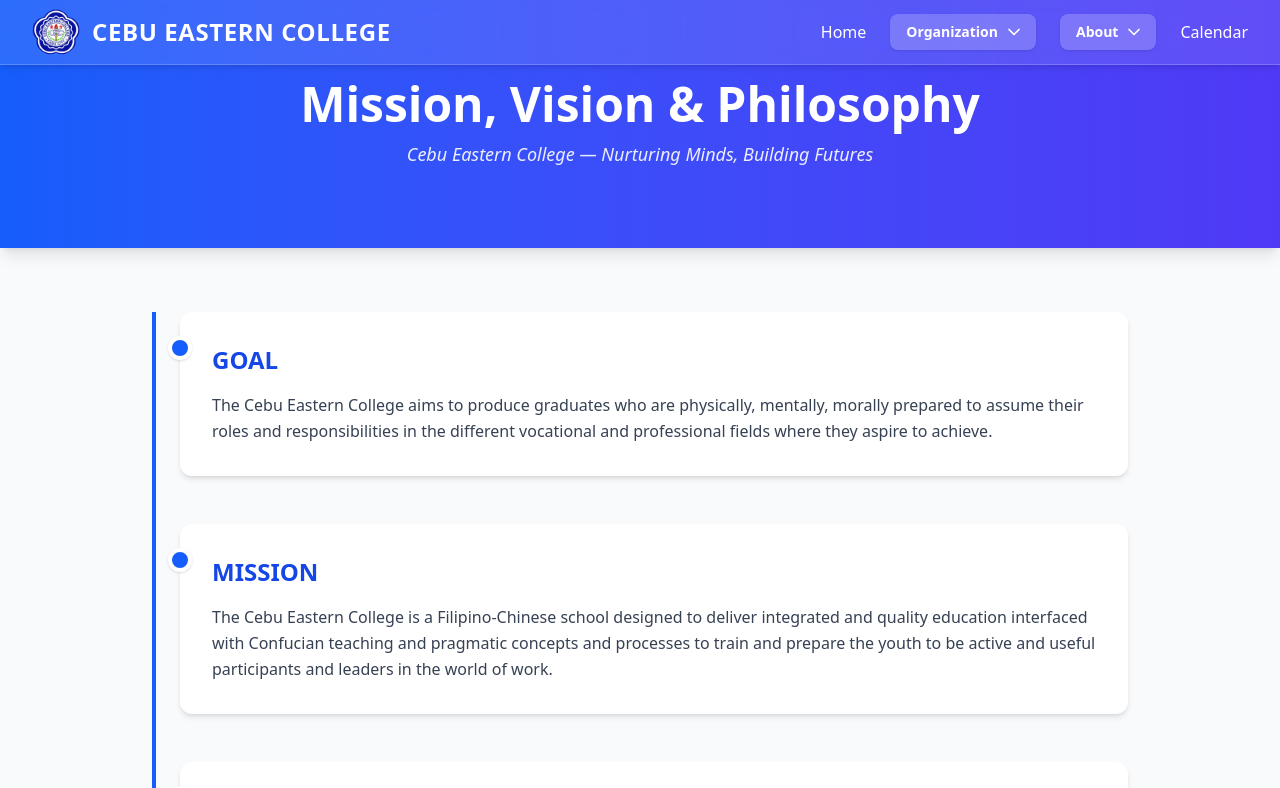
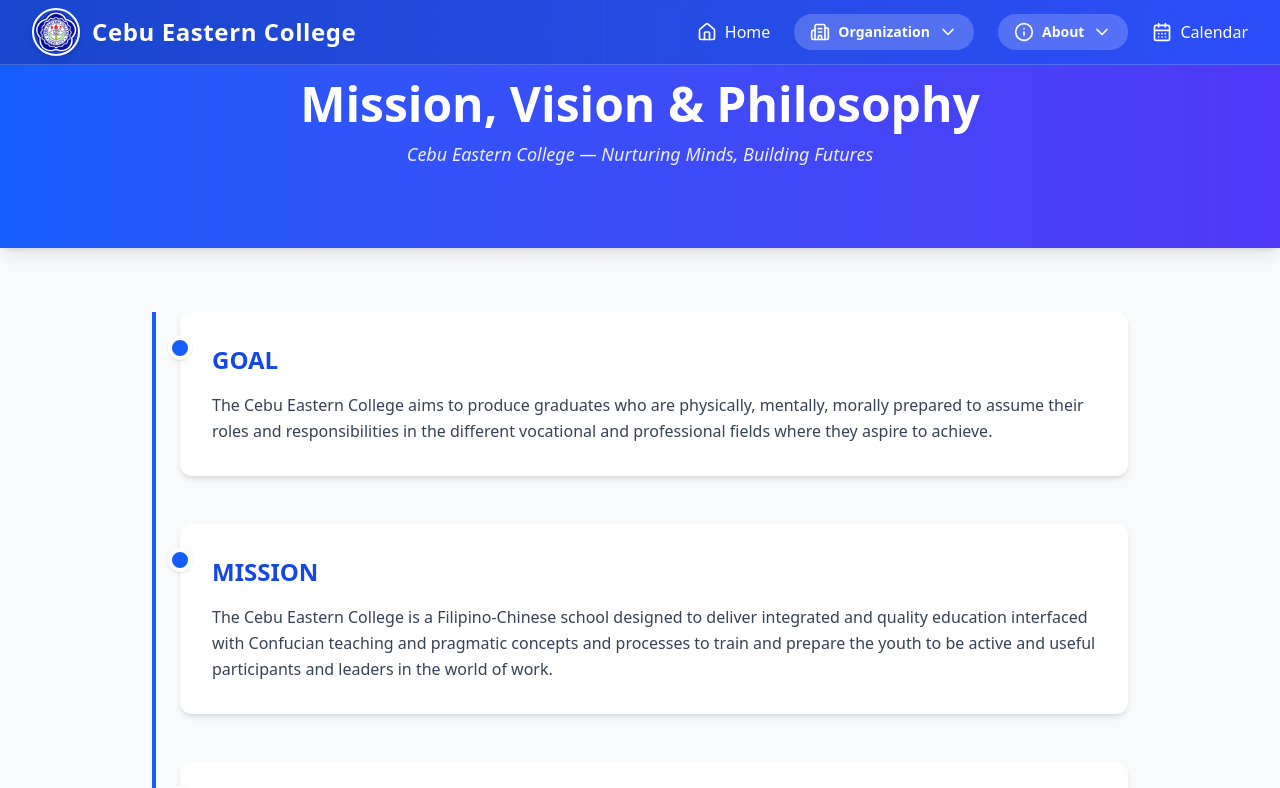
Before and after one commit to hr7628833-lab/CEC-EASTERN-COLLEGE, a React (Vite) app: page /mission in a window 1280 px wide. Shown: the top 788 px of the page. Built offline with nearby package versions, Linux system fonts and the light colour scheme.

Commit message:
06/10/2025

```diff
--- a/src/Pages/HistoryPage.jsx
+++ b/src/Pages/HistoryPage.jsx
@@ -37,7 +37,7 @@
         </section>
       </main>
 
-      <Footer />
+
     </div>
   );
 }
--- a/src/components/navbar.jsx
+++ b/src/components/navbar.jsx
@@ -1,9 +1,8 @@
 import { useState, useEffect, useRef } from "react";
-import { Link, useLocation } from "react-router-dom";
-import { ChevronDown } from "lucide-react";
+import { Link, useLocation, useNavigate } from "react-router-dom";
+import { ChevronDown, CalendarDays, Building2, Info, Home, Menu, X } from "lucide-react";
 import logo from "../assets/cec.jpg";
 import EventCalendar from "./EventCalendar";
-
 
 function Navbar({ newsData, newsDetailOpen, calendarOpen, setCalendarOpen }) {
   const [isOpen, setIsOpen] = useState(false);
@@ -17,24 +16,24 @@
   const calendarButtonRef = useRef(null);
   const aboutRef = useRef(null);
   const orgRef = useRef(null);
+  const location = useLocation();
+  const navigate = useNavigate();
 
-  const location = useLocation();
-
-  // Scroll detection
+  // Hide navbar on scroll
   useEffect(() => {
     const handleScroll = () => {
       if (newsDetailOpen) {
         setShowNavbar(true);
         return;
       }
-      if (window.scrollY > lastScrollY && window.scrollY > 50) {
-        setShowNavbar(false);
-      } else {
-        setShowNavbar(true);
-      }
+
+      if (window.scrollY > lastScrollY && window.scrollY > 50) setShowNavbar(false);
+      else setShowNavbar(true);
+
       setLastScrollY(window.scrollY);
       setScrolled(window.scrollY > 50);
     };
+
     window.addEventListener("scroll", handleScroll);
     return () => window.removeEventListener("scroll", handleScroll);
   }, [lastScrollY, newsDetailOpen]);
@@ -46,9 +45,13 @@
   useEffect(() => {
     setShowNavbar(true);
     setLastScrollY(window.scrollY);
-  }, [location.pathname]);
+    setOrgDropdown(false);
+    setAboutOpen(false);
+    setCalendarOpen(false);
+    setIsOpen(false);
+  }, [location.pathname, setCalendarOpen]);
 
-  // Close dropdowns when clicking outside
+  // Outside click
   useEffect(() => {
     const handleClickOutside = (event) => {
       if (
@@ -56,136 +59,98 @@
         calendarButtonRef.current &&
         !calendarRef.current.contains(event.target) &&
         !calendarButtonRef.current.contains(event.target)
-      ) {
-        setCalendarOpen(false);
-      }
+      ) setCalendarOpen(false);
 
-      if (aboutRef.current && !aboutRef.current.contains(event.target))
-        setAboutOpen(false);
-      if (orgRef.current && !orgRef.current.contains(event.target))
-        setOrgDropdown(false);
+      if (aboutRef.current && !aboutRef.current.contains(event.target)) setAboutOpen(false);
+      if (orgRef.current && !orgRef.current.contains(event.target)) setOrgDropdown(false);
     };
+
     document.addEventListener("mousedown", handleClickOutside);
     return () => document.removeEventListener("mousedown", handleClickOutside);
   }, [setCalendarOpen]);
 
+  const go = (path) => {
+    setIsOpen(false);
+    setAboutOpen(false);
+    setOrgDropdown(false);
+    navigate(path);
+  };
+
   return (
-    <nav
-      className={`fixed top-0 left-0 w-full z-50 transition-all duration-500 backdrop-blur-md shadow-md ${
-        showNavbar ? "translate-y-0" : "-translate-y-full"
-      } ${scrolled ? "bg-white/90 border-b border-gray-200" : "bg-white/10 border-b border-white/20"}`}
-    >
+    <nav className={`fixed top-0 left-0 w-full z-50 transition-all duration-500 backdrop-blur-lg border-b ${showNavbar ? "translate-y-0" : "-translate-y-full"} ${scrolled ? "bg-white/90 border-gray-200 shadow-md" : "bg-gradient-to-r from-blue-800/70 to-blue-600/60 border-white/20"}`}>
       <div className="max-w-7xl mx-auto px-4 sm:px-6 lg:px-8">
         <div className="flex justify-between items-center h-16">
           {/* Logo */}
-          <div className="flex items-center space-x-3">
-            <img src={logo} alt="CEC Logo" className="h-12 w-12 object-cover rounded-full" />
-            <span
-              className={`text-2xl font-bold tracking-wide transition ${
-                scrolled ? "text-gray-800 hover:text-blue-600" : "text-white hover:text-blue-200"
-              }`}
-            >
-              CEBU EASTERN COLLEGE
+          <div className="flex items-center gap-3">
+            <img src={logo} alt="CEC Logo" className="h-12 w-12 rounded-full shadow-md border-2 border-white" />
+            <span className={`text-lg sm:text-2xl font-extrabold tracking-wide ${scrolled ? "text-gray-800" : "text-white"}`}>
+              Cebu Eastern College
             </span>
           </div>
 
           {/* Desktop Menu */}
-          <div className="hidden md:flex space-x-6 items-center relative">
+          <div className="hidden md:flex items-center space-x-6 relative">
+
             {(location.pathname === "/history" || location.pathname === "/mission") && (
-              <Link
-                to="/"
-                className={`font-medium transition ${
-                  scrolled ? "text-gray-800 hover:text-blue-600" : "text-white hover:text-blue-200"
-                }`}
-              >
+              <Link to="/" className={`flex items-center gap-2 font-medium transition ${scrolled ? "text-gray-700 hover:text-blue-700" : "text-white hover:text-blue-200"}`}>
+                <Home className="h-5 w-5" />
                 Home
               </Link>
             )}
 
-            {/* Organization Dropdown */}
+            {/* Organization - Desktop */}
             <div ref={orgRef} className="relative">
               <button
-                onClick={() => setOrgDropdown(!orgDropdown)}
-                className={`inline-flex items-center gap-x-1.5 rounded-lg px-4 py-2 text-sm font-semibold shadow-sm transition ${
-                  scrolled
-                    ? "bg-gray-100 text-gray-800 hover:bg-gray-200 hover:text-blue-600"
-                    : "bg-white/20 text-white hover:bg-white/30"
-                }`}
+                type="button"
+                onClick={() => setOrgDropdown((s) => !s)}
+                className={`flex items-center gap-2 rounded-full px-4 py-2 text-sm font-semibold transition-all ${scrolled ? "bg-gray-100 text-gray-800 hover:bg-gray-200" : "bg-white/20 text-white hover:bg-white/30"}`}
               >
+                <Building2 className="h-5 w-5" />
                 Organization
-                <ChevronDown
-                  className={`-mr-1 h-5 w-5 transition-transform duration-300 ${
-                    orgDropdown ? "rotate-180" : ""
-                  } ${scrolled ? "text-gray-800" : "text-white"}`}
-                />
+                <ChevronDown className={`h-5 w-5 transition-transform ${orgDropdown ? "rotate-180" : ""}`} />
               </button>
               {orgDropdown && (
-                <div className="absolute left-0 top-full mt-2 w-56 bg-white rounded-xl shadow-lg border border-gray-200 z-50">
+                <div className="absolute left-0 top-full mt-3 w-56 bg-white rounded-xl shadow-lg border border-gray-200 animate-fadeIn z-50">
                   {["Org Sub 1", "Org Sub 2", "Org Sub 3"].map((org) => (
-                    <a
-                      key={org}
-                      href="#"
-                      className="block px-5 py-2 text-gray-700 font-medium hover:bg-blue-50 hover:text-blue-700 rounded-lg transition transform hover:scale-105"
-                    >
-                      {org}
-                    </a>
+                    <a key={org} href="#" className="block px-5 py-2 text-gray-700 font-medium hover:bg-blue-50 hover:text-blue-700 rounded-lg transition">{org}</a>
                   ))}
                 </div>
               )}
             </div>
 
-            {/* About Dropdown */}
+            {/* About - Desktop */}
             <div ref={aboutRef} className="relative">
               <button
-                onClick={() => setAboutOpen(!aboutOpen)}
-                className={`inline-flex items-center gap-x-1.5 rounded-lg px-4 py-2 text-sm font-semibold shadow-sm transition ${
-                  scrolled
-                    ? "bg-gray-100 text-gray-800 hover:bg-gray-200 hover:text-blue-600"
-                    : "bg-white/20 text-white hover:bg-white/30"
-                }`}
+                type="button"
+                onClick={() => setAboutOpen((s) => !s)}
+                className={`flex items-center gap-2 rounded-full px-4 py-2 text-sm font-semibold transition-all ${scrolled ? "bg-gray-100 text-gray-800 hover:bg-gray-200" : "bg-white/20 text-white hover:bg-white/30"}`}
               >
+                <Info className="h-5 w-5" />
                 About
-                <ChevronDown
-                  className={`-mr-1 h-5 w-5 transition-transform duration-300 ${
-                    aboutOpen ? "rotate-180" : ""
-                  } ${scrolled ? "text-gray-800" : "text-white"}`}
-                />
+                <ChevronDown className={`h-5 w-5 transition-transform ${aboutOpen ? "rotate-180" : ""}`} />
               </button>
               {aboutOpen && (
-                <div className="absolute left-0 top-full mt-2 w-64 bg-white rounded-xl shadow-lg border border-gray-200 z-50">
-                  <Link
-                    to="/history"
-                    className="block px-5 py-2 text-gray-700 font-medium hover:bg-blue-50 hover:text-blue-700 rounded-lg transition transform hover:scale-105"
-                  >
-                    History of Cebu Eastern College
-                  </Link>
-                  <Link
-                    to="/mission"
-                    className="block px-5 py-2 text-gray-700 font-medium hover:bg-blue-50 hover:text-blue-700 rounded-lg transition transform hover:scale-105 mt-1"
-                  >
-                    Mission and Vision
-                  </Link>
+                <div className="absolute left-0 top-full mt-3 w-64 bg-white rounded-xl shadow-lg border border-gray-200 animate-fadeIn z-50">
+                  <button onClick={() => go("/history")} className="block px-5 py-2 text-gray-700 font-medium hover:bg-blue-50 hover:text-blue-700 rounded-lg transition">History of Cebu Eastern College</button>
+                  <button onClick={() => go("/mission")} className="block px-5 py-2 text-gray-700 font-medium hover:bg-blue-50 hover:text-blue-700 rounded-lg transition">Mission and Vision</button>
                 </div>
               )}
             </div>
 
-            {/* Calendar Dropdown */}
+            {/* Calendar - Desktop */}
             <div className="relative">
               <button
                 ref={calendarButtonRef}
-                onClick={() => setCalendarOpen((prev) => !prev)}
-                className={`font-medium transition ${
-                  scrolled ? "text-gray-800 hover:text-blue-600" : "text-white hover:text-blue-200"
-                }`}
+                type="button"
+                onClick={(e) => { e.stopPropagation(); setCalendarOpen((p) => !p); }}
+                className={`flex items-center gap-2 font-medium transition ${scrolled ? "text-gray-700 hover:text-blue-700" : "text-white hover:text-blue-200"}`}
               >
+                <CalendarDays className="h-5 w-5" />
                 Calendar
               </button>
               {calendarOpen && (
-                <div
-                  ref={calendarRef}
-                  className="absolute left-1/2 top-full -translate-x-1/2 mt-2 w-[360px] max-w-[90vw] z-50"
-                >
-                  <EventCalendar newsEventsData={newsData} onClose={() => setCalendarOpen(false)} />
+                <div ref={calendarRef} className="absolute left-1/2 top-full -translate-x-1/2 mt-2 w-[360px] max-w-[90vw] z-50">
+                  <EventCalendar newsEventsData={newsData} ref={calendarRef} />
                 </div>
               )}
             </div>
@@ -193,71 +158,60 @@
 
           {/* Mobile Menu Button */}
           <div className="md:hidden">
-            <button
-              onClick={() => setIsOpen(!isOpen)}
-              className={`focus:outline-none transition ${
-                scrolled ? "text-gray-800 hover:text-blue-600" : "text-white hover:text-gray-200"
-              }`}
-            >
-              {isOpen ? <span className="text-3xl">&times;</span> : <span className="text-3xl">&#9776;</span>}
+            <button type="button" onClick={() => setIsOpen((s) => !s)} className={`transition text-3xl ${scrolled ? "text-gray-800 hover:text-blue-700" : "text-white hover:text-gray-200"}`}>
+              {isOpen ? <X size={28} /> : <Menu size={28} />}
             </button>
           </div>
         </div>
       </div>
 
       {/* Mobile Menu */}
-      {isOpen && (
-        <div className="md:hidden bg-white/90 backdrop-blur-md shadow-xl rounded-b-xl overflow-visible">
+      <div className={`md:hidden transition-all duration-500 overflow-visible backdrop-blur-2xl bg-gradient-to-b from-white/95 via-blue-50/90 to-white/95 shadow-lg ${isOpen ? "max-h-[800px] opacity-100 py-4" : "max-h-0 opacity-0"}`}>
+        <div className="space-y-3 px-4">
           {(location.pathname === "/history" || location.pathname === "/mission") && (
-            <Link
-              to="/"
-              className="block px-4 py-3 text-gray-700 hover:bg-blue-50 hover:text-blue-700 transition"
-            >
-              Home
-            </Link>
+            <button type="button" onClick={() => go("/")} className="flex items-center gap-2 px-4 py-3 text-gray-700 text-lg font-semibold hover:bg-blue-50 hover:text-blue-700 rounded-lg transition">
+              <Home className="h-5 w-5" /> Home
+            </button>
           )}
 
-          {/* Calendar Dropdown */}
-          <button
-            onClick={() => setCalendarOpen((prev) => !prev)}
-            className="w-full text-left px-4 py-3 text-gray-700 hover:bg-blue-50 hover:text-blue-700 transition"
-          >
-            Calendar
-          </button>
-          {calendarOpen && (
-            <div className="px-4 py-2">
-              <EventCalendar newsEventsData={newsData} onClose={() => setCalendarOpen(false)} />
+          {/* Organization - Mobile */}
+          <div className="border-t border-gray-200 pt-2">
+            <button type="button" onClick={() => setOrgDropdown((s) => !s)} className="w-full flex justify-between items-center px-4 py-3 text-gray-800 font-semibold hover:text-blue-700 transition">
+              <span className="flex items-center gap-2"><Building2 className="h-5 w-5" /> Organization</span>
+              <ChevronDown className={`h-5 w-5 transition-transform ${orgDropdown ? "rotate-180" : ""}`} />
+            </button>
+            <div className={`pl-8 mt-1 overflow-hidden transition-all duration-300 ${orgDropdown ? "max-h-40 opacity-100" : "max-h-0 opacity-0"}`}>
+              {["Org Sub 1", "Org Sub 2", "Org Sub 3"].map((org) => (
+                <a key={org} href="#" className="block text-gray-700 font-medium hover:text-blue-600 py-2 transition">{org}</a>
+              ))}
             </div>
-          )}
+          </div>
 
-          {/* About */}
-          <div className="border-t border-gray-200">
-            <button
-              onClick={() => setAboutOpen(!aboutOpen)}
-              className="w-full text-left px-4 py-3 text-gray-700 hover:bg-blue-50 hover:text-blue-700 transition flex justify-between items-center font-medium"
-            >
-              About{" "}
-              <ChevronDown className={`h-4 w-4 transition-transform duration-300 ${aboutOpen ? "rotate-180" : ""}`} />
+          {/* Calendar - Mobile */}
+          <div className="border-t border-gray-200 pt-2">
+            <button type="button" onClick={(e) => { e.stopPropagation(); setCalendarOpen((p) => !p); }} className="w-full flex items-center gap-2 text-left px-4 py-3 text-gray-800 font-semibold hover:text-blue-700 transition">
+              <CalendarDays className="h-5 w-5" /> Calendar
             </button>
-            {aboutOpen && (
-              <div className="pl-4 border-l border-gray-200 bg-white/90 rounded-b-xl shadow-md mt-1">
-                <Link
-                  to="/history"
-                  className="block px-4 py-2 text-gray-700 hover:bg-blue-50 hover:text-blue-700 rounded-lg transition transform hover:scale-105"
-                >
-                  History of Cebu Eastern College
-                </Link>
-                <Link
-                  to="/mission"
-                  className="block px-4 py-2 text-gray-700 hover:bg-blue-50 hover:text-blue-700 rounded-lg transition transform hover:scale-105 mt-1"
-                >
-                  Mission and Vision
-                </Link>
+            {calendarOpen && (
+              <div className="px-4 mt-2">
+                <EventCalendar newsEventsData={newsData} ref={calendarRef} />
               </div>
             )}
           </div>
+
+          {/* About - Mobile */}
+          <div className="border-t border-gray-200 pt-2 relative z-50">
+            <button type="button" onClick={() => setAboutOpen((s) => !s)} className="w-full flex justify-between items-center px-4 py-3 text-gray-800 font-semibold hover:text-blue-700 transition">
+              <span className="flex items-center gap-2"><Info className="h-5 w-5" /> About</span>
+              <ChevronDown className={`h-5 w-5 transition-transform ${aboutOpen ? "rotate-180" : ""}`} />
+            </button>
+            <div className={`pl-8 mt-1 overflow-hidden transition-all duration-300 ${aboutOpen ? "max-h-40 opacity-100" : "max-h-0 opacity-0"}`}>
+              <button onClick={() => go("/history")} className="w-full text-left block text-gray-700 font-medium hover:text-blue-700 py-2 transition">History of Cebu Eastern College</button>
+              <button onClick={() => go("/mission")} className="w-full text-left block text-gray-700 font-medium hover:text-blue-700 py-2 transition">Mission and Vision</button>
+            </div>
+          </div>
         </div>
-      )}
+      </div>
     </nav>
   );
 }
--- a/src/page/HistoryPage.jsx
+++ /dev/null
@@ -1,45 +0,0 @@
-import React from "react";
-import Footer from "../components/Footer.jsx";
-
-function HistoryPage() {
-  return (
-    <div className="bg-gray-50 min-h-screen text-gray-800">
-      {/* Page Header */}
-      <header className="bg-gradient-to-r from-blue-600 to-indigo-600 text-white py-24 px-6 text-center">
-        <h1 className="text-4xl font-bold mb-2">Cebu Eastern College</h1>
-        <p className="text-lg italic">
-          (宿务东方学院 | 宿務東方學院 | Sùwù Dōngfāng Xuéyuàn | Sok-bū Tong-hong Ha̍k-īⁿ)
-        </p>
-      </header>
-
-      {/* Main Content */}
-      <main className="max-w-5xl mx-auto px-6 py-12 space-y-12">
-        {/* About Section */}
-        <section className="bg-white p-8 rounded-xl shadow-md">
-          <h2 className="text-2xl font-semibold mb-4 border-b-2 border-blue-600 inline-block pb-1">About CEC</h2>
-          <p className="text-gray-700 leading-relaxed">
-            Cebu Eastern College (simplified Chinese: 宿务东方学院; traditional Chinese: 宿務東方學院; pinyin: Sùwù Dōngfāng Xuéyuàn; Pe̍h-ōe-jī: Sok-bū Tong-hong Ha̍k-īⁿ) is a Chinese Filipino school situated at the intersection of Dimasalang and Leon Kilat in Cebu City, Philippines. The campus offers kindergarten, elementary, high school and college classes. Additionally, they operate a separate campus on D. Jakosalem that focuses on elementary-level education. CEC offers Chinese classes as well as English and Filipino subjects.
-          </p>
-        </section>
-
-        {/* Sports Section */}
-        <section className="bg-white p-8 rounded-xl shadow-md">
-          <h2 className="text-2xl font-semibold mb-4 border-b-2 border-blue-600 inline-block pb-1">Sports Achievements</h2>
-          <p className="text-gray-700 leading-relaxed mb-4">
-            The school participates in the Cebu Schools Athletic Foundation, Inc. (CESAFI). They have been led by multiple CESAFI stars such as Nikee Montalvo, among many others. They won the Happee Online Sinulog Basketball Cup, defeating Hapee Online with a final score of 195–192, led by their leading wingman Montalvo with 30 points in double overtime.
-          </p>
-          <p className="text-gray-700 leading-relaxed mb-4">
-            In the CESAFI 2010 season, CEC won the championship crown, as the Dragons defeated the SHS-Ateneo De Cebu Magis Eagles, 3–0, in a best-of-five series.
-          </p>
-          <p className="text-gray-700 leading-relaxed">
-            Other notable stars include basketball cagers BJ Zosa, Mark Olayon, and Roy Villarias, who were among the selected players recruited by the UE Red Warriors to play in the UAAP. James Tempra and Raymar Jose were recruited to play for the FEU Tamaraws.
-          </p>
-        </section>
-      </main>
-
-      <Footer />
-    </div>
-  );
-}
-
-export default HistoryPage;
--- a/src/page/MissionPage.jsx
+++ /dev/null
@@ -1,63 +0,0 @@
-import React from "react";
-
-function MissionPage() {
-  const sections = [
-    {
-      title: "GOAL",
-      content:
-        "The Cebu Eastern College aims to produce graduates who are physically, mentally, morally prepared to assume their roles and responsibilities in the different vocational and professional fields where they aspire to achieve.",
-    },
-    {
-      title: "MISSION",
-      content:
-        "The Cebu Eastern College is a Filipino-Chinese school designed to deliver integrated and quality education interfaced with Confucian teaching and pragmatic concepts and processes to train and prepare the youth to be active and useful participants and leaders in the world of work.",
-    },
-    {
-      title: "PHILOSOPHY",
-      content:
-        "The Cebu Eastern College believes that the best education is eclectic education inscribed in a culture of excellence, freedom, and relevance.",
-    },
-    {
-      title: "VISION",
-      content:
-        "The Cebu Eastern College is a non-stock and non-profit private institution with quality graduates committed to serve the local, national, and global communities along business, scientific and technological pursuits.",
-    },
-  ];
-
-  return (
-    <div className="bg-gray-50 min-h-screen text-gray-800">
-      {/* Page Header */}
-      <header className="bg-gradient-to-r from-blue-600 to-indigo-600 text-white py-20 px-6 text-center shadow-lg">
-        <h1 className="text-4xl md:text-5xl font-extrabold mb-3">
-          Mission, Vision & Philosophy
-        </h1>
-        <p className="text-lg italic opacity-90">
-          Cebu Eastern College — Nurturing Minds, Building Futures
-        </p>
-      </header>
-
-      {/* Timeline Style Sections */}
-      <main className="max-w-5xl mx-auto px-6 py-16 relative">
-        <div className="border-l-4 border-blue-600 pl-6 space-y-12">
-          {sections.map((section, index) => (
-            <div
-              key={index}
-              className="relative bg-white rounded-xl shadow-md p-8 transition transform hover:scale-[1.02] hover:shadow-lg"
-            >
-              {/* Dot on the timeline */}
-              <div className="absolute -left-3 top-6 w-6 h-6 bg-blue-600 rounded-full border-4 border-white shadow"></div>
-
-              {/* Content */}
-              <h2 className="text-2xl font-semibold mb-4 text-blue-700">
-                {section.title}
-              </h2>
-              <p className="text-gray-700 leading-relaxed">{section.content}</p>
-            </div>
-          ))}
-        </div>
-      </main>
-    </div>
-  );
-}
-
-export default MissionPage;
```
Also changed, not shown: src/App.jsx (+36 -6 lines), src/components/EventCalendar.jsx (+20 -35 lines).
